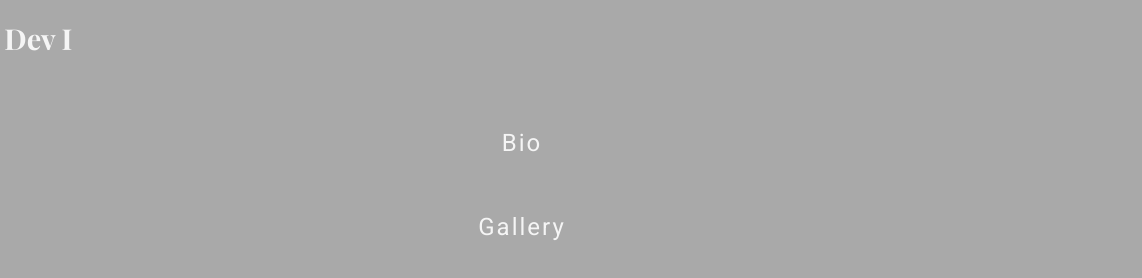
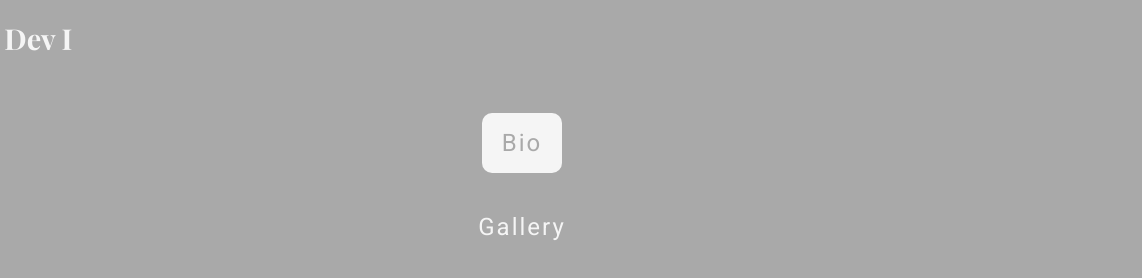
Before and after one commit to RVCC-IDMX/about-me-ivsanpedro, a plain HTML site: page index.html in a window 1280 px wide. In both pictures the pointer is over the link "Bio". Shown: the top 278 px of the page, 138-1280 px from the left. Drawn offline with nearby package versions, Linux system fonts and the light colour scheme; a web font is replaced by a local one.

Commit message:
add hover and focus

```diff
--- a/css/nav.css
+++ b/css/nav.css
@@ -60,7 +60,7 @@ main{
 */
 .navbar-links a{
     color: whitesmoke;
-    background-attachment: darkgrey;
+    background-color: darkgrey;
     font-size: 1.5rem;
     padding: 1rem 1.25rem;
     letter-spacing: 2px;
@@ -68,9 +68,14 @@ main{
     display: inline-block;
 }
 
+.navbar-links a:hover,
+.navbar-links a:focus{
+    color: darkgray;
+    background-color: whitesmoke;
+    border-radius: 10px;
+    outline: none;
 
-
-
+}
 
 /*
 media query for non-mobile nav bar
```
